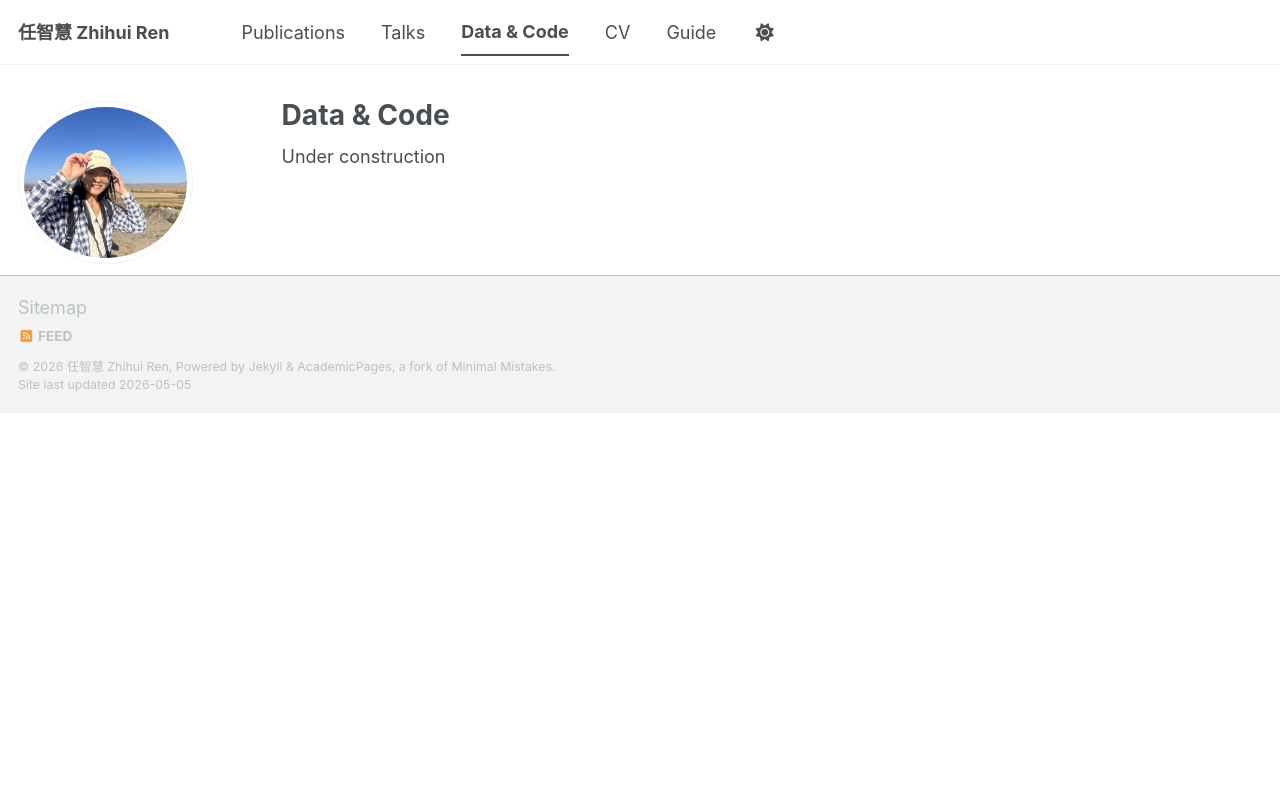
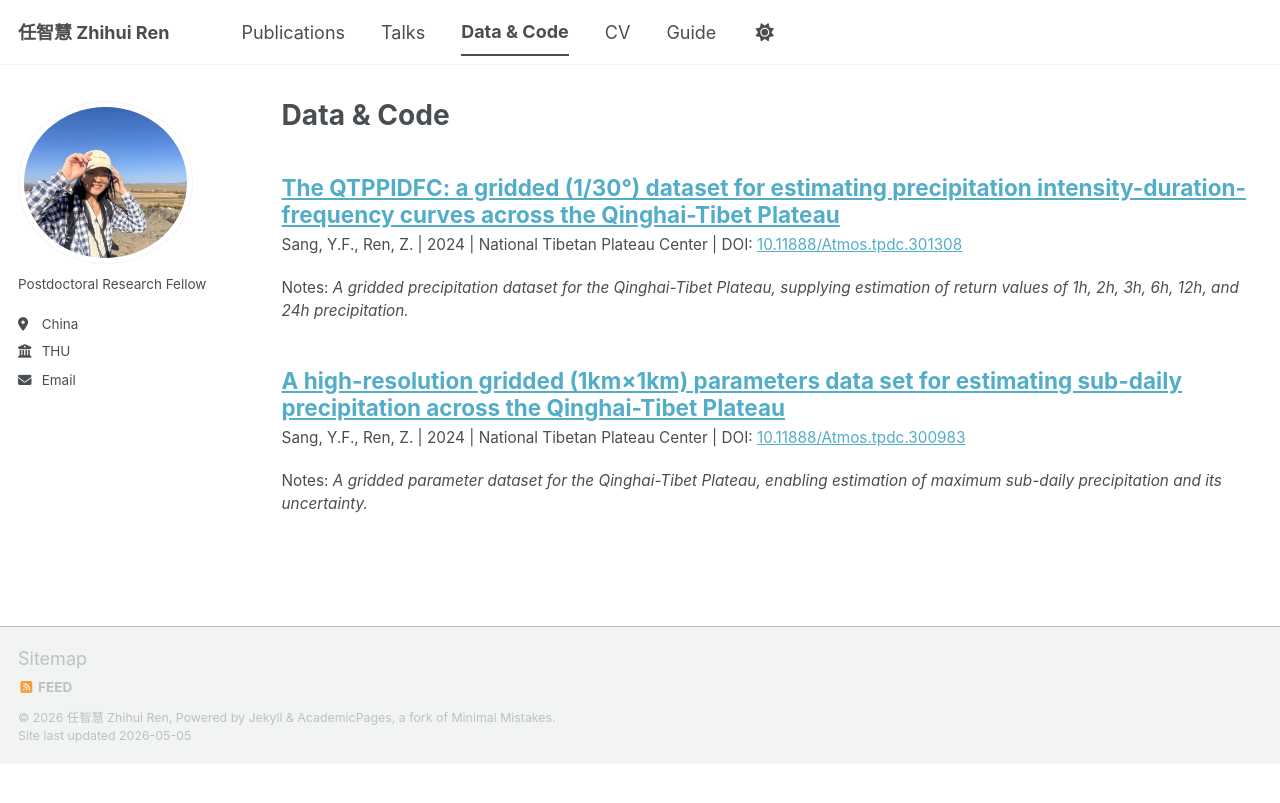
Before and after one commit to 68kellyren/68kellyren.github.io, a Jekyll site: the page built from _pages/data-code.md, in a window 1280 px wide. Shown: the top 803 px of the page. Built offline with Jekyll 4.4.1, drawn with Linux system fonts in a browser that asks for light colours; a script bundle is joined from its source files by our own code; library files that are not in the unit come from our copies.

Commit message:
2026-04-22:add data and code

```diff
--- a/Gemfile
+++ b/Gemfile
@@ -1,7 +1,6 @@
 source 'https://rubygems.org'
 
 group :jekyll_plugins do
-  gem 'jekyll'
   gem 'jekyll-feed'
   gem 'jekyll-sitemap'
   gem 'jekyll-redirect-from'
@@ -11,3 +10,6 @@ end
 
 gem 'github-pages'
 gem 'connection_pool', '2.5.0'
+gem 'csv'
+gem 'bigdecimal'
+gem 'tzinfo-data'
--- a/_config.yml
+++ b/_config.yml
@@ -90,6 +90,14 @@ publication_category:
     title: 'Journal Articles'
   conferences:
     title: 'Conference Papers'
+
+# Publication Category - The following the list of publication categories and their headings
+datacode_category:
+  dataset:
+    title: 'Datasets'
+  code:
+    title: 'Code & Software'
+
 
 # Site Settings
 teaser                   :  # filename of teaser fallback teaser image placed in /images/ for social media previews
@@ -233,6 +241,9 @@ collections:
   talks:
     output: true
     permalink: /:collection/:path/
+  data-code:
+    output: true
+    permalink: /:collection/:path/
 
 
 # These settings control how pages and collections are included in the site
--- /dev/null
+++ b/_data-code/dataset1.md
@@ -0,0 +1,18 @@
+---
+title: "A high-resolution gridded (1km×1km) parameters data set for estimating sub-daily precipitation across the Qinghai-Tibet Plateau"
+category: "dataset"
+authors: "Sang, Y.F., Ren, Z."
+date: 2024-02-11
+publisher: "National Tibetan Plateau Center"
+doi: "10.11888/Atmos.tpdc.300983"
+notes: "A gridded parameter dataset for the Qinghai-Tibet Plateau, enabling estimation of maximum sub-daily precipitation and its uncertainty."
+---
+
+<!--fengefu -->
+
+## Description of data
+Aiming at the lack of sub-daily precipitation data in Qinghai-Tibet Plateau (QTP), this study established a method to quantify the temporal scaling characteristic of sub-daily precipitation and the associated uncertainty, which leads to a set of functions with six key parameters. Importantly, the six parameters are found to be closely linked to geographical conditions, enabling a high-resolution gridded (1km×1km) parameters data set. This data set can be utilized to quantitatively describe the probabilistic distribution and extract key information about maximum precipitation duration (from 1 to 12 hour), which provides an effective way to estimate sub-daily precipitation and its uncertainty, as a necessary support for rainstorm-related natural disasters study in QTP.
+## Reference of data
+Sang, Y. (2024). A high-resolution gridded (1km×1km) parameters data set for estimating sub-daily precipitation across the Qinghai-Tibet Plateau . National Tibetan Plateau / Third Pole Environment Data Center. https://doi.org/10.11888/Atmos.tpdc.300983. https://cstr.cn/18406.11.Atmos.tpdc.300983.
+## Article citation
+Ren, Z., Sang, Y.‐F., Cui, P., Chen, D., Zhang, Y., Gong, T., et al. (2024). Temporal scaling characteristics of sub-daily precipitation in Qinghai‐Tibet Plateau. Earth's Future, 12, e2024EF004417. https://doi.org/10.1029/2024EF004417
--- /dev/null
+++ b/_data-code/dataset2.md
@@ -0,0 +1,18 @@
+---
+title: "The QTPPIDFC: a gridded (1/30°) dataset for estimating precipitation intensity-duration-frequency curves across the Qinghai-Tibet Plateau"
+category: "dataset"
+authors: "Sang, Y.F., Ren, Z."
+date: 2024-07-31
+publisher: "National Tibetan Plateau Center"
+doi: "10.11888/Atmos.tpdc.301308"
+notes: "A gridded precipitation dataset for the Qinghai-Tibet Plateau, supplying estimation of return values of 1h, 2h, 3h, 6h, 12h, and 24h precipitation."
+---
+
+<!--fengefu -->
+
+## Description of data
+Qinghai-Tibet Plateau is a typical high mountain area that prone to destructive rainstorm hazards and inducing natural disasters, underscoring the importance of developing intensity-duration-frequency (IDF) curves for estimating extreme precipitation characteristics. Here we introduce the Qinghai-Tibet Plateau Precipitation Intensity-Duration-Frequency Curves (QTPPIDFC) dataset, the first gridded dataset tailored for estimating extreme precipitation characteristics in QTP. The QTPPIDFC dataset is generated through rincipal component analysis and regression modelling based on precipitation observation of 203 weather stations. The dataset provides precipitation information within 1, 2, 3, 6, 12, 24 hours and 5, 10, 20, 50,100 return years, with a 1/30° spatial resolution. This QTPPIDFC dataset can solidly serve for hydrometeorological-related risk management and hydraulic/hydrologic engineering design in QTP.
+## Reference of data
+Sang, Y. (2024). The QTPPIDFC: a gridded (1/30°) dataset for estimating precipitation intensity-duration-frequency curves across the Qinghai-Tibet Plateau. National Tibetan Plateau / Third Pole Environment Data Center. https://doi.org/10.11888/Atmos.tpdc.301308. https://cstr.cn/18406.11.Atmos.tpdc.301308.
+## Article citation
+Ren, Z.H., Sang, Y.F., Cui, P. et al. (2025). A dataset of gridded precipitation intensity-duration-frequency curves in Qinghai-Tibet Plateau. Sci Data 12, 3. https://doi.org/10.1038/s41597-024-04362-1
--- a/_includes/archive-single.html
+++ b/_includes/archive-single.html
@@ -42,8 +42,18 @@
           <p> {{ post.type }}, <i>{{ post.venue }}</i>, {{ post.date | default: "1900-01-01" | date: "%Y" }} </p>
         {% elsif post.collection == 'publications' %}
           <p>Published in <i>{{ post.venue }}</i>, {{ post.date | default: "1900-01-01" | date: "%Y" }} </p>
+        {% elsif post.collection == 'data-code' %}
+          <p class="archive__item-excerpt" style="font-size: 0.85rem;">
+            {% if post.authors %}{{ post.authors }} | {% endif %}
+            {% if post.date %}{{ post.date | date: "%Y" }} | {% endif %}
+            {% if post.publisher %}{{ post.publisher }} | {% endif %}
+            {% if post.doi %}DOI: <a href="https://doi.org/{{ post.doi }}">{{ post.doi }}</a>{% endif %}
+          </p>
+          <p class="archive__item-excerpt" style="font-size: 0.85rem;">
+            Notes: <i>{{ post.notes }}</i>
+          </p>
         {% elsif post.date %}
-         <p class="page__date"><strong><i class="fa fa-fw fa-calendar" aria-hidden="true"></i> {{ site.data.ui-text[site.locale].date_label | default: "Published:" }}</strong> <time datetime="{{ post.date | default: "1900-01-01" | date_to_xmlschema }}">{{ post.date | default: "1900-01-01" | date: "%B %d, %Y" }}</time></p>
+          <p class="page__date"><strong><i class="fa fa-fw fa-calendar" aria-hidden="true"></i> {{ site.data.ui-text[site.locale].date_label | default: "Published:" }}</strong> <time datetime="{{ post.date | default: "1900-01-01" | date_to_xmlschema }}">{{ post.date | default: "1900-01-01" | date: "%B %d, %Y" }}</time></p>
         {% endif %}
 
     {% if post.excerpt and site.read_more != 'enabled' %}
--- a/_pages/data-code.md
+++ b/_pages/data-code.md
@@ -1,8 +1,30 @@
 ---
-layout: single
+layout: archive
 title: "Data & Code"
 permalink: /data-code/
 author_profile: true
 ---
 
-Under construction
+{% include base_path %}
+
+<!-- 新样式：按类别分组渲染 -->
+{% if site.data-code_category %}
+  {% for category in site.data-code_category %}
+    {% assign title_shown = false %}
+    {% for post in site.data-code reversed %}
+      {% if post.category != category[0] %}
+        {% continue %}
+      {% endif %}
+      {% unless title_shown %}
+        <h2>{{ category[1].title }}</h2><hr />
+        {% assign title_shown = true %}
+      {% endunless %}
+      {% include archive-single.html %}
+    {% endfor %}
+  {% endfor %}
+{% else %}
+  <!-- 没有定义类别时的平铺显示 -->
+  {% for post in site.data-code reversed %}
+    {% include archive-single.html %}
+  {% endfor %}
+{% endif %}
```
Also changed, not shown: _pages/about.md (+1 -1 lines), _pages/cv.md (+17 -18 lines), _publications/2023-01-28-Review-Flash-Flood-EWS.md (+4 -1 lines).
